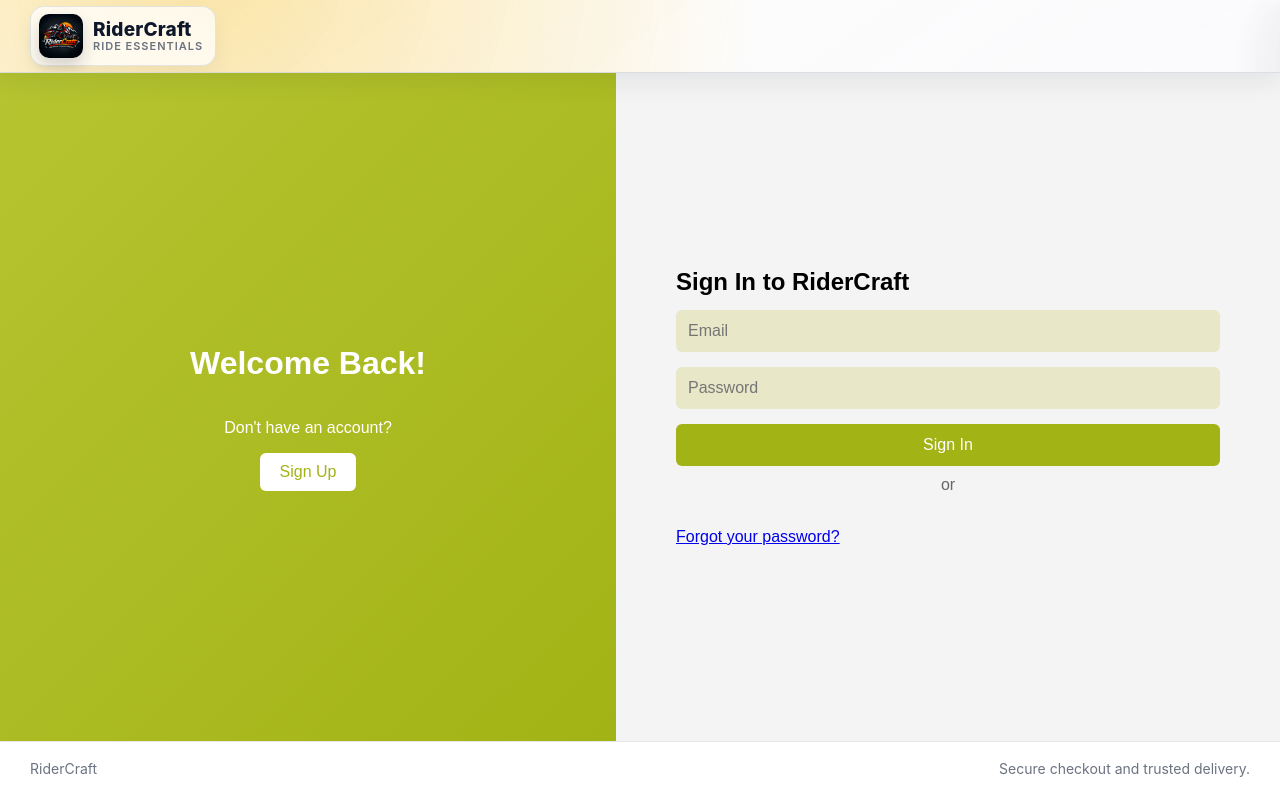
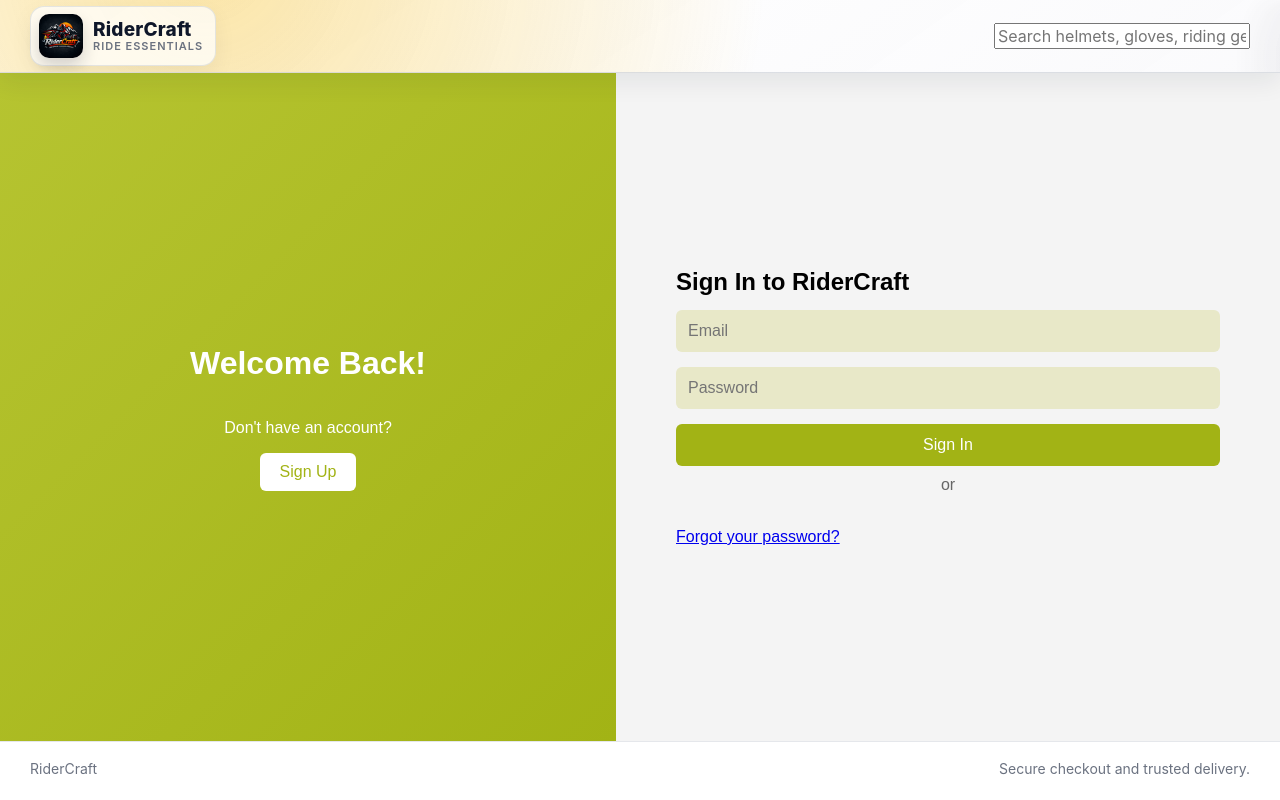
Before and after one commit to baniyasujan007-boop/ridercraft-web, a React (Create React App) app in the folder client/: page / in a window 1280 px wide. Built offline with nearby package versions, Linux system fonts and the light colour scheme; no server answers.

Commit message:
refactor(header): move product search to site header

```diff
--- a/client/src/components/layout/Navbar.js
+++ b/client/src/components/layout/Navbar.js
@@ -141,14 +141,7 @@ export default function Navbar({
             <span className="nav-chip chip-violet" />
             <span className="nav-user-name">{profile.name || "User"}</span>
           </button>
-          <div className="navbar-search">
-            <input
-              type="text"
-              placeholder="Search helmets, gloves, accessories..."
-              value={searchQuery}
-              onChange={(e) => setSearchQuery(e.target.value)}
-            />
-          </div>
+
 
           {isAdmin && (
             <button className="nav-btn" onClick={() => goToPath("/admin")}>
--- a/client/src/components/layout/SiteHeader.js
+++ b/client/src/components/layout/SiteHeader.js
@@ -1,20 +1,46 @@
 import { Link } from "react-router-dom";
 import ridercraftLogo from "../../assets/ridercraft-logo.png";
 
-export default function SiteHeader() {
+export default function SiteHeader({
+  searchQuery,
+  setSearchQuery,
+}) {
   return (
     <header className="site-header">
       <div className="site-header-glow" />
+
       <div className="site-header-inner">
-        <Link to="/landing" className="site-logo" aria-label="RiderCraft home">
+        <Link
+          to="/landing"
+          className="site-logo"
+          aria-label="RiderCraft home"
+        >
           <span className="site-logo-mark" aria-hidden>
-            <img src={ridercraftLogo} alt="" className="site-logo-image" />
+            <img
+              src={ridercraftLogo}
+              alt=""
+              className="site-logo-image"
+            />
           </span>
+
           <span className="site-logo-text-wrap">
             <span className="site-logo-text">RiderCraft</span>
-            <span className="site-logo-sub">Ride Essentials</span>
+            <span className="site-logo-sub">
+              Ride Essentials
+            </span>
           </span>
         </Link>
+
+        <div className="site-header-search">
+          <input
+            type="text"
+            placeholder="Search helmets, gloves, riding gear..."
+            value={searchQuery}
+            onChange={(e) =>
+              setSearchQuery(e.target.value)
+            }
+          />
+        </div>
       </div>
     </header>
   );
--- a/client/src/features/shop/pages/Landing.js
+++ b/client/src/features/shop/pages/Landing.js
@@ -82,7 +82,7 @@ export default function Landing() {
   const [featuredSectionsData, setFeaturedSectionsData] = useState([]);
   const [productsError, setProductsError] = useState("");
   const [categoryQuery, setCategoryQuery] = useState("");
-     const [shopQuery, setShopQuery] = useState("");
+  const [shopQuery, setShopQuery] = useState("");
 
   const [activeTag, setActiveTag] = useState("All");
   const [activeBrand, setActiveBrand] = useState("All");
```
